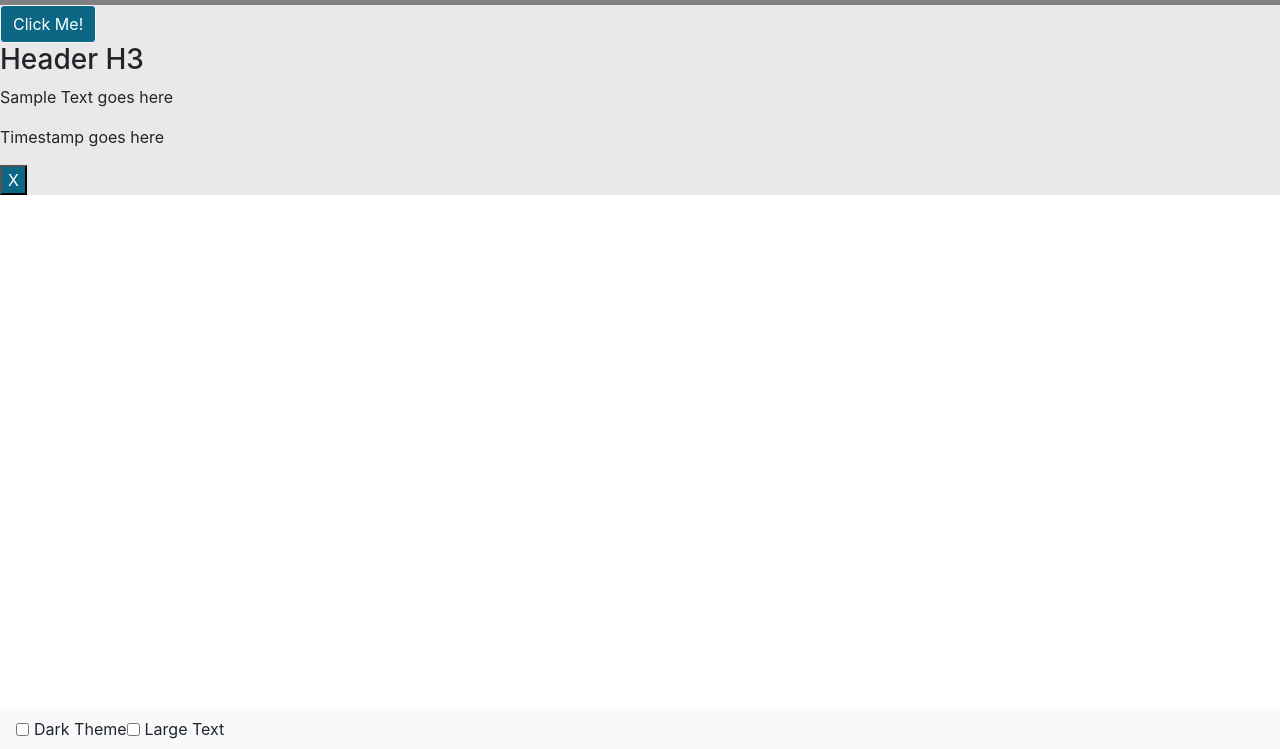
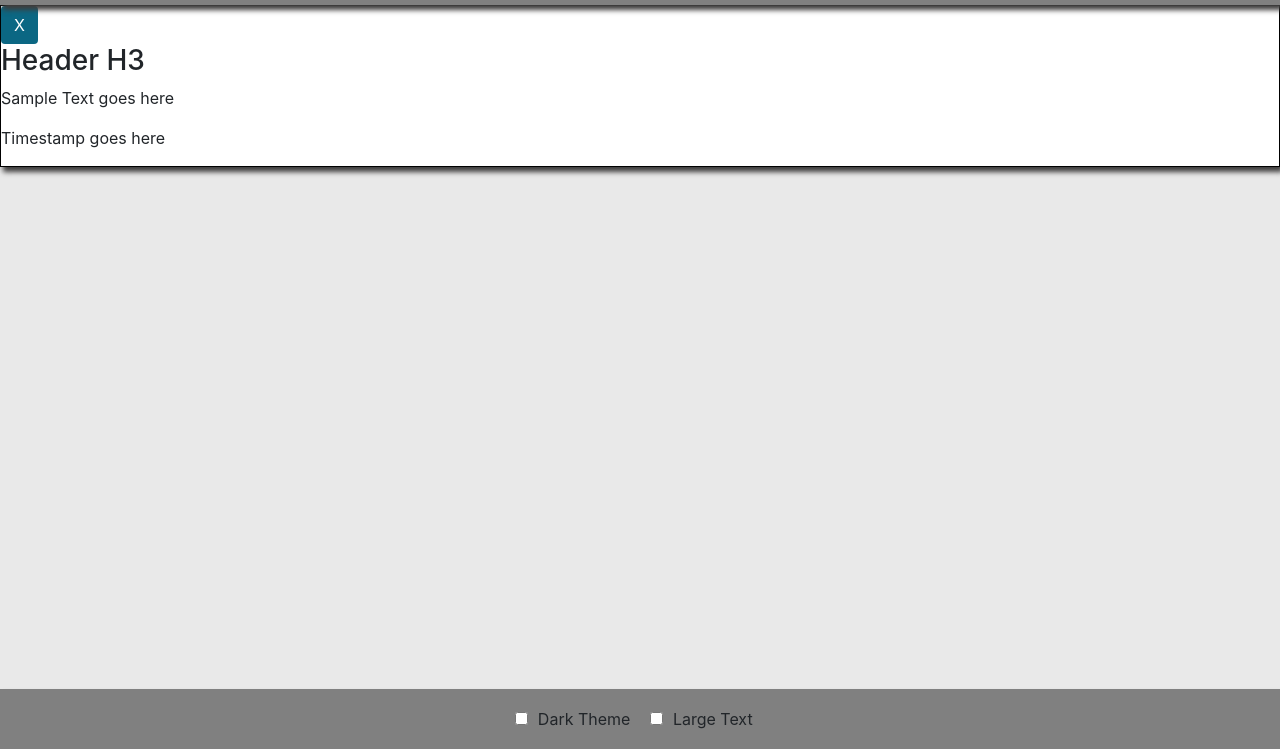
Before and after one commit to nss-evening-cohort-10/chatty-group-project-ghost-frogs, a website built with webpack: page src/index.html in a window 1280 px wide. Shown: the part 51-800 px from the top of the page. Built offline with nearby package versions, Linux system fonts and the light colour scheme.

Commit message:
light theme ready

```diff
--- a/src/index.html
+++ b/src/index.html
@@ -9,28 +9,31 @@
 <body>
   <main id="appRoot" class="theme-light">
     <div class="app-container">
-      <nav class="navbar navbar-light">
+      <nav class="navbar">
           <a class="navbar-brand">Navbar</a>
           <form class="form-inline">
             <input class="form-control mr-sm-2" type="search" placeholder="Search" aria-label="Search">
             <button class="btn my-2 my-sm-0" type="submit">Search</button>
           </form>
         </nav>
-      <button class="btn btn-light">Click Me!</button>
-      <div class="sample-box">
+      <div class="sampleBox">
+        <button class="btn closeBtn">X</button>
         <h3 class="messageHead">Header H3</h3>
         <p class="messageText">Sample Text goes here</p>
         <p class="messageTimestamp">Timestamp goes here</p>
-        <button class="closeBtn">X</button>
       </div>
-      <nav class="navbar fixed-bottom navbar-light bg-light">
+      <nav class="navbar fixed-bottom justify-content-center">
           <div class="form-check form-check-inline">
+              <div class="checkSet">
               <input class="form-check-input" type="checkbox" id="darkTheme" value="darkTheme">
               <label class="form-check-label" for="darkTheme">Dark Theme</label>
+              </div>
+              <div class="checkSet">
               <input class="form-check-input" type="checkbox" id="largeText" value="largeText">
               <label class="form-check-label" for="largeText">Large Text</label>
+              </div>
             </div>
-        </nav>
+      </nav>
     </div>
   </main>
 </body>
--- a/src/styles/main.scss
+++ b/src/styles/main.scss
@@ -4,10 +4,19 @@
 .app-container {
   @include themify($themes) {
     background-color: themed('backgroundColor');
+    height: 100vh;
   }
   .navbar {
     @include themify($themes) {
     background-color: themed('barBackground');
+    box-shadow: themed('shadowBox');
+    }
+  }
+  .sampleBox {
+    @include themify($themes) {
+      box-shadow: themed('shadowBox');
+      background-color: themed('messageBackground');
+      border: 1px solid black;
     }
   }
   button {
@@ -16,5 +25,8 @@
       color: themed('buttonText');
     }
   }
+  .checkSet {
+    margin: 10px;
+  }
 
 }
--- a/src/styles/themes.scss
+++ b/src/styles/themes.scss
@@ -11,7 +11,7 @@ $themes: (
     messageTimestampColor: rgb(95, 133, 145),
     buttonBackground: rgb(11, 103, 131),
     buttonText: white,
-    shadowBox: 5px 5px 5px black,
+    shadowBox: 3px 5px 5px rgb(63, 62, 62),
   )
   // dark: (
 
```
